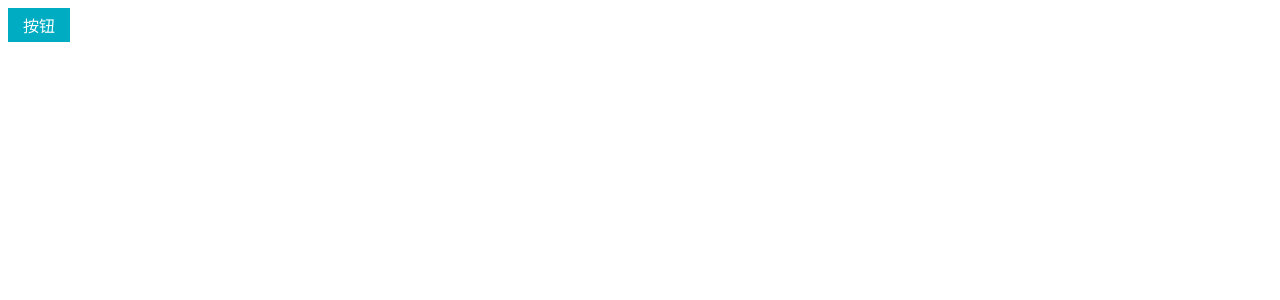
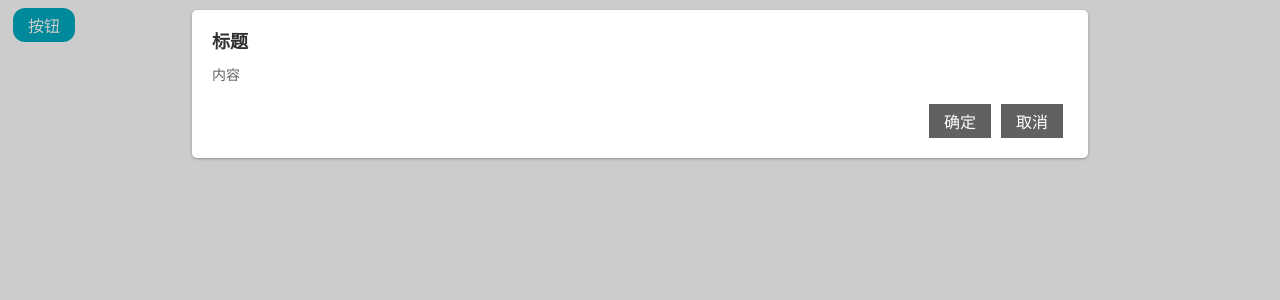
Before and after one commit to cvEngineerAhang/garbageui, a Vue app: page / in a window 1280 px wide. Both pictures are taken after a click on the button "按钮". Shown: the top 300 px of the page. Built offline with nearby package versions, Linux system fonts and the light colour scheme.

Commit message:
8-21,Dialog

```diff
--- a/examples/App.vue
+++ b/examples/App.vue
@@ -1,6 +1,26 @@
 <template>
   <div id="app">
-    <J-Button type="info">按钮</J-Button>
+    <J-Button round type="info" @click="visible = true">按钮</J-Button>
+    <J-Dialog title="标题" top="10px" width="70%" :visible.sync="visible">
+      <!-- <template v-slot:title>
+        <h3>提示标题</h3>
+      </template> -->
+      <span>内容</span>
+      <template v-slot:footer>
+        <J-Button @click="visible = false"> 确定 </J-Button>
+        <J-Button @click="visible = false"> 取消 </J-Button>
+      </template>
+    </J-Dialog>
+    <!-- <div class="default">
+      <J-Button round>default Button</J-Button>
+      <J-Button round type="primary">primary Button</J-Button>
+      <J-Button round type="success">success Button</J-Button>
+      <J-Button round type="danger">danger Button</J-Button>
+      <J-Button round type="warning">warning Button</J-Button>
+      <J-Button round type="info">info Button</J-Button>
+      <J-Button round type="gay"> Button</J-Button>
+    </div> -->
+    <!-- <J-Dialog title="title"></J-Dialog> -->
     <!-- <div>圆形按钮</div>
     <div class="circle">
       <J-Button @click="fn" circle>A</J-Button>
@@ -74,9 +94,17 @@
 
 <script>
 export default {
+  data() {
+    return {
+      visible: false,
+    };
+  },
   methods: {
     fn() {
       console.log("A");
+    },
+    close(value) {
+      this.visible = value;
     },
   },
 };
--- a/examples/components/button/button.vue
+++ b/examples/components/button/button.vue
@@ -51,9 +51,12 @@ export default {
 };
 </script>
 <style lang="scss" scoped>
+.J-Button{
+  margin: 0 5px;
+}
 //TODO round
 .J-Button.is-round {
-  border-radius: 20px;
+  border-radius: 12px;
 }
 //TODO circle
 .J-Button.is-circle {
--- a/examples/components/dialog/dialog.vue
+++ b/examples/components/dialog/dialog.vue
@@ -1,21 +1,22 @@
 <template>
-<!-- 遮罩 -->
-<div class="j-dialog__wrapper">
+  <!-- 遮罩 .self点击自己才触发 -->
+  <div class="j-dialog__wrapper" v-show="visible" @click.self="handleClose">
     <!-- 对话框 -->
-  <div class="j-dialog">
+    <div class="j-dialog" :style="{ width, marginTop: top }">
       <!-- 对话框头部 -->
       <div class="j-dialog__header">
-      <button class="j-dialog__headerbtn">
-        <i></i>
-      </button>
+        <slot name="title">
+          <span class="j-dialog__title">{{ title }}</span>
+        </slot>
+        <!-- <button class="j-dialog__headerbtn">X</button> -->
       </div>
       <!-- 对话框主体 -->
       <div class="j-dialog__body">
-      <span>文字</span>
+        <slot></slot>
       </div>
       <!-- 对话框底部 -->
-    <div class="j-dialog__footer">
-
+      <div class="j-dialog__footer" v-if="$slots.footer">
+        <slot name="footer"></slot>
       </div>
     </div>
   </div>
@@ -24,9 +25,78 @@
 <script>
 export default {
   name: "JDialog",
+  props: {
+    title: {
+      type: String,
+      default: "提示",
+    },
+    width: {
+      type: String,
+      default: "50%",
+    },
+    top: {
+      type: String,
+      default: "15vh",
+    },
+    visible: {
+      type: Boolean,
+      default: false,
+    },
+  },
+  methods: {
+    handleClose() {
+      this.$emit("update:visible", false);
+    },
+  },
 };
 </script>
 
 <style lang="scss" scoped>
+.j-dialog__wrapper {
+  position: fixed;
+  top: 0;
+  right: 0;
+  left: 0;
+  bottom: 0;
+  overflow: auto;
+  margin: 0;
+  z-index: 1000;
+  background: rgba(0, 0, 0, 0.2);
 
+  .j-dialog {
+    border-radius: 5px;
+    position: relative;
+    margin: 15vh auto 50px;
+    background: #fff;
+    box-shadow: 0 1px 3px rgba(0, 0, 0, 0.3);
+    box-sizing: border-box;
+    width: 30%;
+
+    &__header {
+      padding: 20px 20px 0px;
+      .j-dialog__title {
+        line-height: 24px;
+        font-size: 18px;
+        color: #303133;
+        font-weight: bold;
+      }
+      .j-dialog__title {
+      }
+    }
+    &__body {
+      padding: 10px 20px;
+      color: #606266;
+      font-size: 14px;
+      word-break: break-all;
+    }
+    &__footer {
+      padding: 10px 20px 20px;
+      text-align: right;
+      box-sizing: border-box;
+      .j-button:first-child {
+        margin-right: 20px;
+      }
+    }
+  }
+}
 </style>
--- a/packages/index.js
+++ b/packages/index.js
@@ -1,8 +1,8 @@
 import Vue from "vue";
 import Button from "./button/button";
-// import Dialog from "./dialog/dialog";
+import Dialog from "./dialog/dialog";
 
-const components = [Button];
+const components = [Button,Dialog];
 const install = function (vue) {
   components.forEach((item) => {
     Vue.component(item.name, item);
```
Also changed, not shown: examples/main.js (+6 -4 lines). Lines whose indentation alone changed are shown as unchanged.
